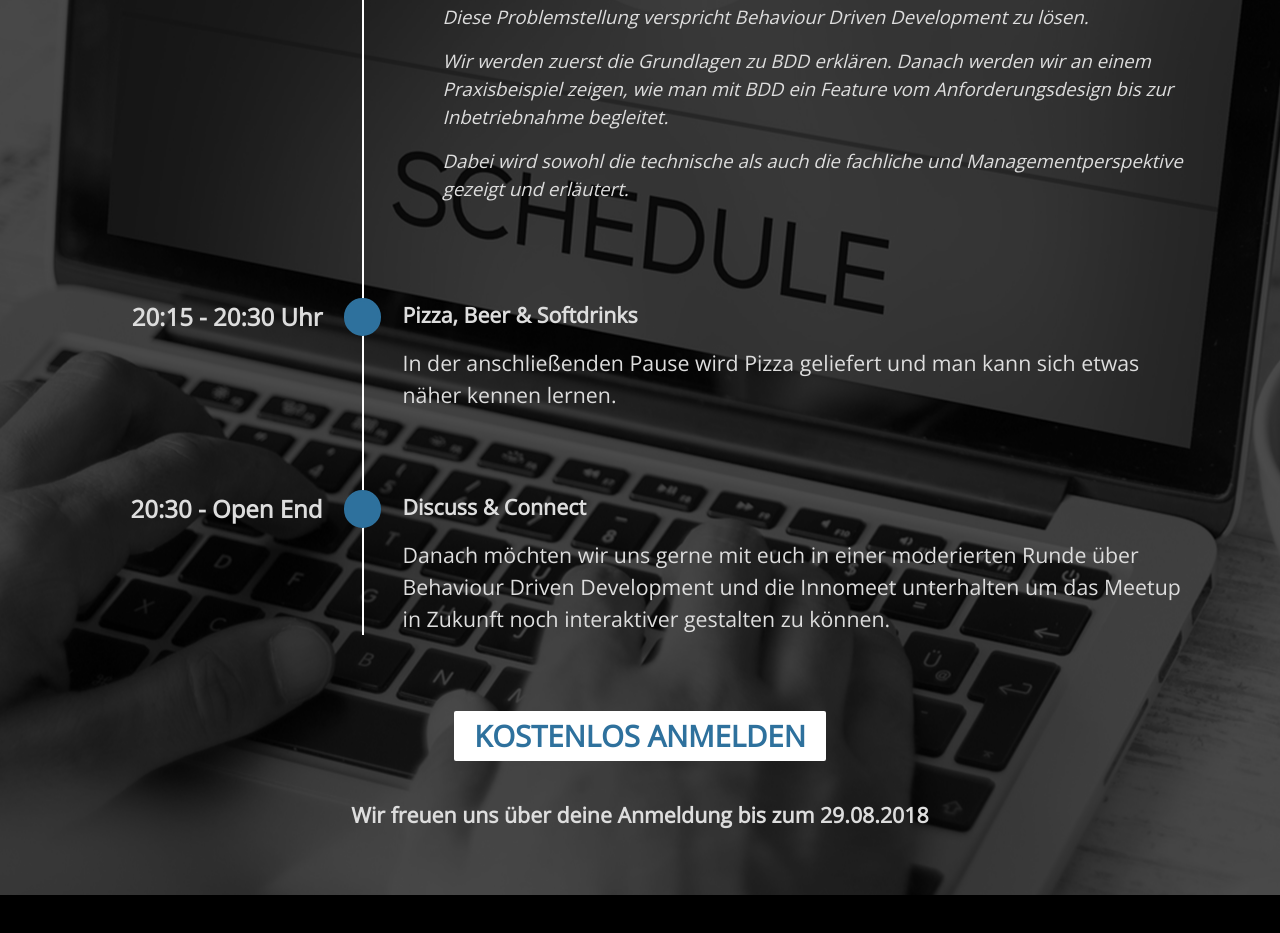
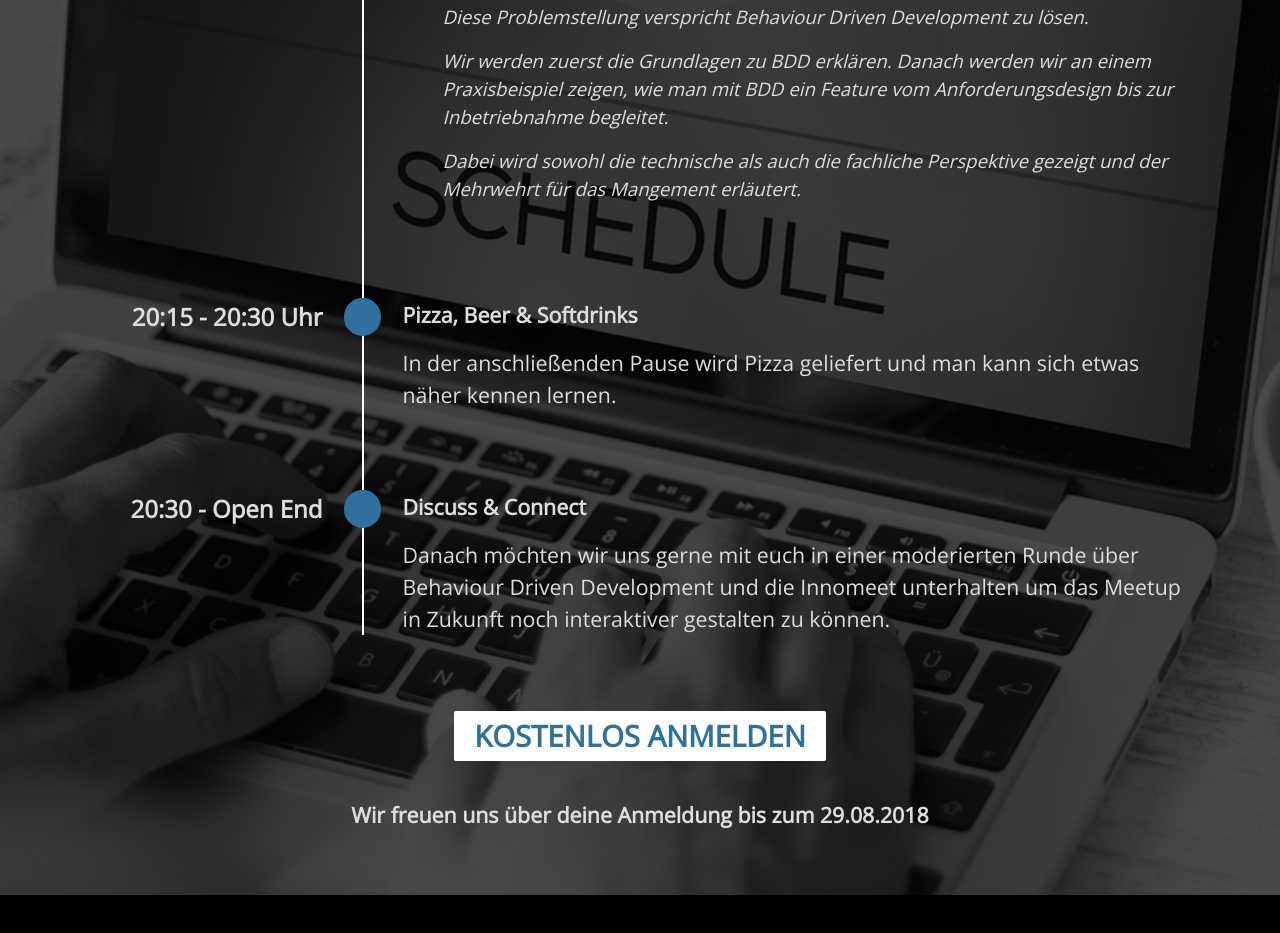
Before and after one commit to InnoMeet-Cologne/innomeet-cologne.github.io, a website: page index.html in a window 1280 px wide. Shown: the part 1863-2796 px from the top of the page. Drawn offline with nearby package versions, Linux system fonts and the light colour scheme.

Commit message:
rewording bastract

```diff
--- a/index.html
+++ b/index.html
@@ -137,7 +137,7 @@ Auf der neuen Networking-Reihe InnoMeet Cologne treffen im Kölner Startplatz IT
                             Wir werden zuerst die Grundlagen zu BDD erklären. Danach werden wir an einem Praxisbeispiel zeigen, wie man mit BDD ein Feature vom Anforderungsdesign bis zur Inbetriebnahme begleitet.
                             </p>
                             <p>
-                            Dabei wird sowohl die technische als auch die fachliche und Managementperspektive gezeigt und erläutert.
+                            Dabei wird sowohl die technische als auch die fachliche Perspektive gezeigt und der Mehrwehrt für das Mangement erläutert.
                             </p>
                         </div>
                     </div>
```
